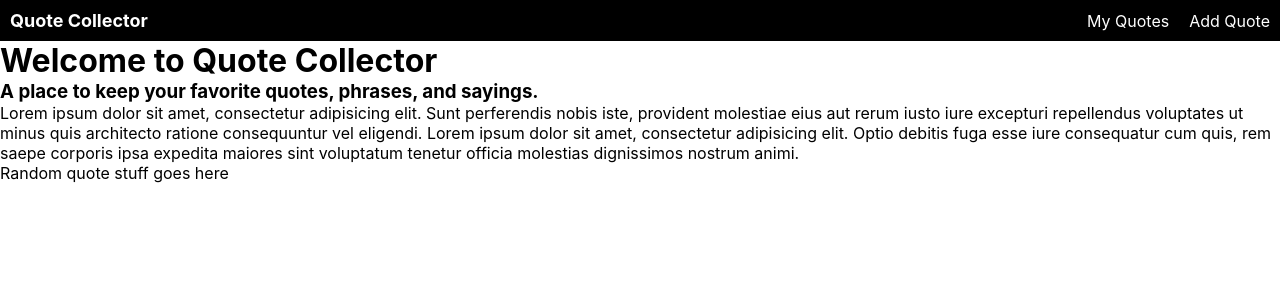
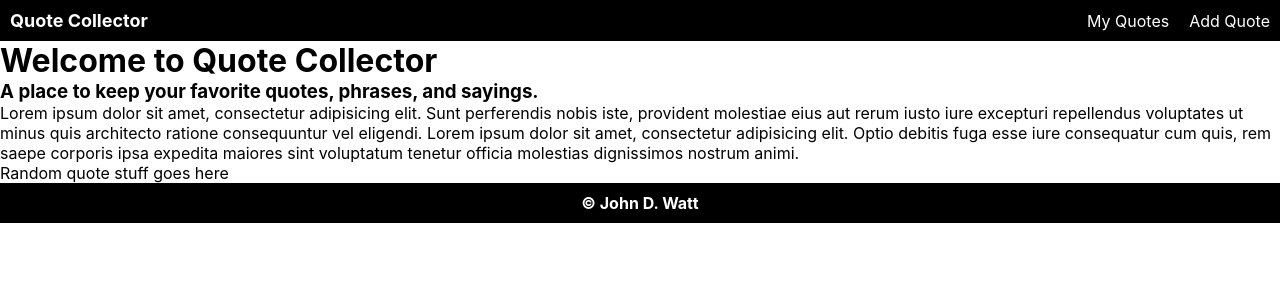
Before and after one commit to johndwatt/Quote-Collector-FrontEnd, a React (Create React App) app: page / in a window 1280 px wide. Shown: the top 300 px of the page. Built offline with nearby package versions, Linux system fonts and the light colour scheme.

Commit message:
adds footer component and css

```diff
--- a/src/App.js
+++ b/src/App.js
@@ -1,5 +1,7 @@
 import React from 'react';
+
 import Navbar from "./components/NavComps/Navbar";
+import Footer from "./components/NavComps/Footer";
 import AppRoutes from './routes/AppRoutes'
 
 import './App.css';
@@ -10,6 +12,7 @@ function App() {
     <div className="App">
       <Navbar />
       <AppRoutes />
+      <Footer />
     </div>
   );
 }
--- /dev/null
+++ b/src/components/NavComps/Footer.jsx
@@ -0,0 +1,13 @@
+import React from 'react';
+
+import "../../styles/Footer.css"
+
+function Footer(props) {
+    return (
+        <footer className="footer">
+            <h4 className='footer-content'>&copy; <a href="https://johndwatt.com/" target="_blank" className='footer-link'>John D. Watt</a></h4>
+        </footer>
+    );
+}
+
+export default Footer;
--- /dev/null
+++ b/src/styles/Footer.css
@@ -0,0 +1,17 @@
+.footer {
+    display: flex;
+    justify-content: center;
+    align-items: center;
+    background-color: black;
+    padding: 10px;
+}
+
+.footer-content {
+    color: white;
+
+}
+
+.footer-link {
+    text-decoration: none;
+    color: white;
+}
```
